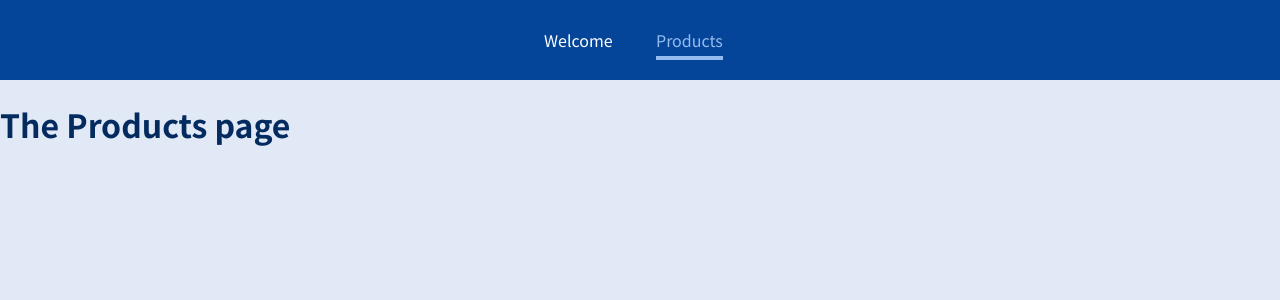
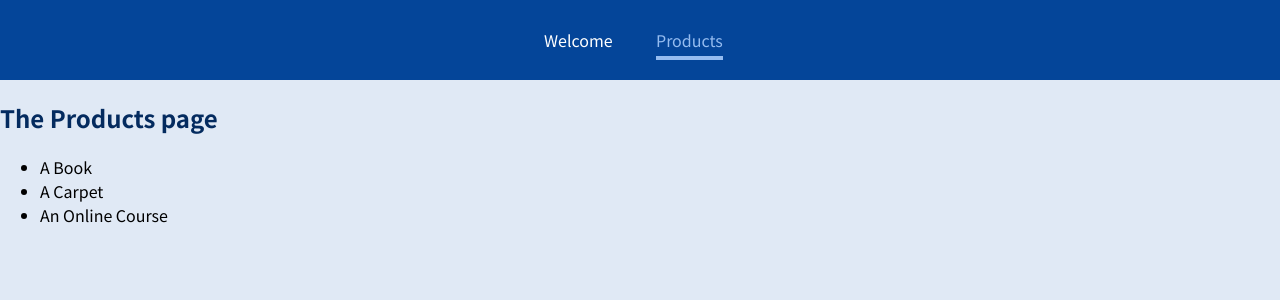
Before and after one commit to Puja0208/react-router-basic-setup, a JavaScript app: page /products in a window 1280 px wide. Shown: the top 300 px of the page. Built offline with nearby package versions, Linux system fonts and the light colour scheme.

Commit message:
feat: Register dynamic routes

```diff
--- a/src/App.js
+++ b/src/App.js
@@ -3,7 +3,7 @@
 import Welcome from "./pages/Welcome";
 import Products from "./pages/Products";
 import MainHeader from "./components/MainHeader";
-
+import ProductDetail from "./pages/ProductDetail";
 function App() {
   return (
     <div>
@@ -14,6 +14,9 @@
       <Route path="/products">
         <Products />
       </Route>
+      <Route path="/product-detail">
+        <ProductDetail />
+      </Route>
     </div>
   );
 }
--- /dev/null
+++ b/src/pages/ProductDetail.js
@@ -0,0 +1,9 @@
+const ProductDetail = () => {
+  return (
+    <section>
+      <h1>Product Detail</h1>
+    </section>
+  );
+};
+
+export default ProductDetail;
--- a/src/pages/Products.js
+++ b/src/pages/Products.js
@@ -1,5 +1,14 @@
 const Products = () => {
-  return <h1>The Products page</h1>;
+  return (
+    <section>
+      <h1>The Products page</h1>
+      <ul>
+        <li>A Book</li>
+        <li>A Carpet</li>
+        <li>An Online Course</li>
+      </ul>
+    </section>
+  );
 };
 
 export default Products;
```
